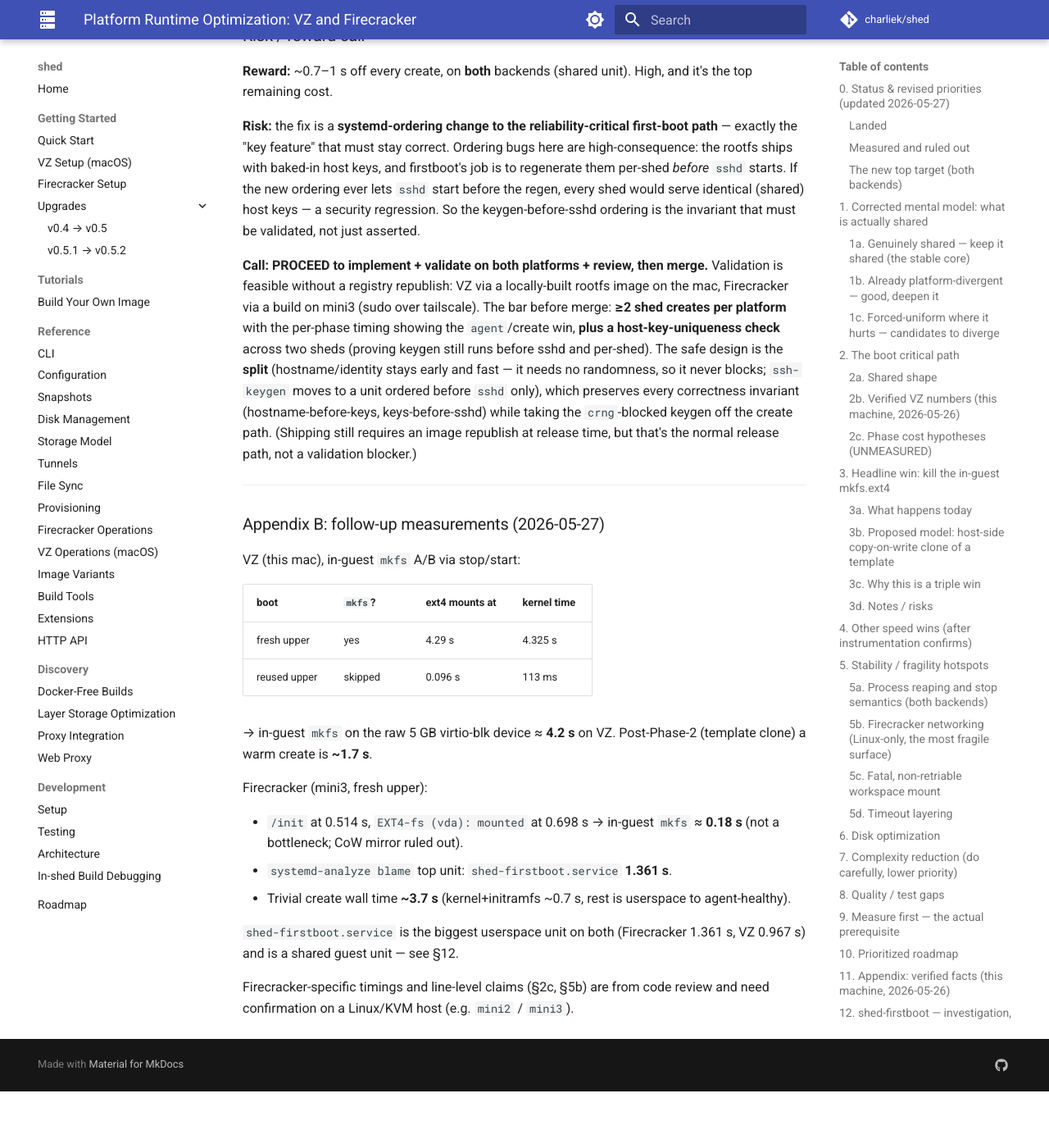
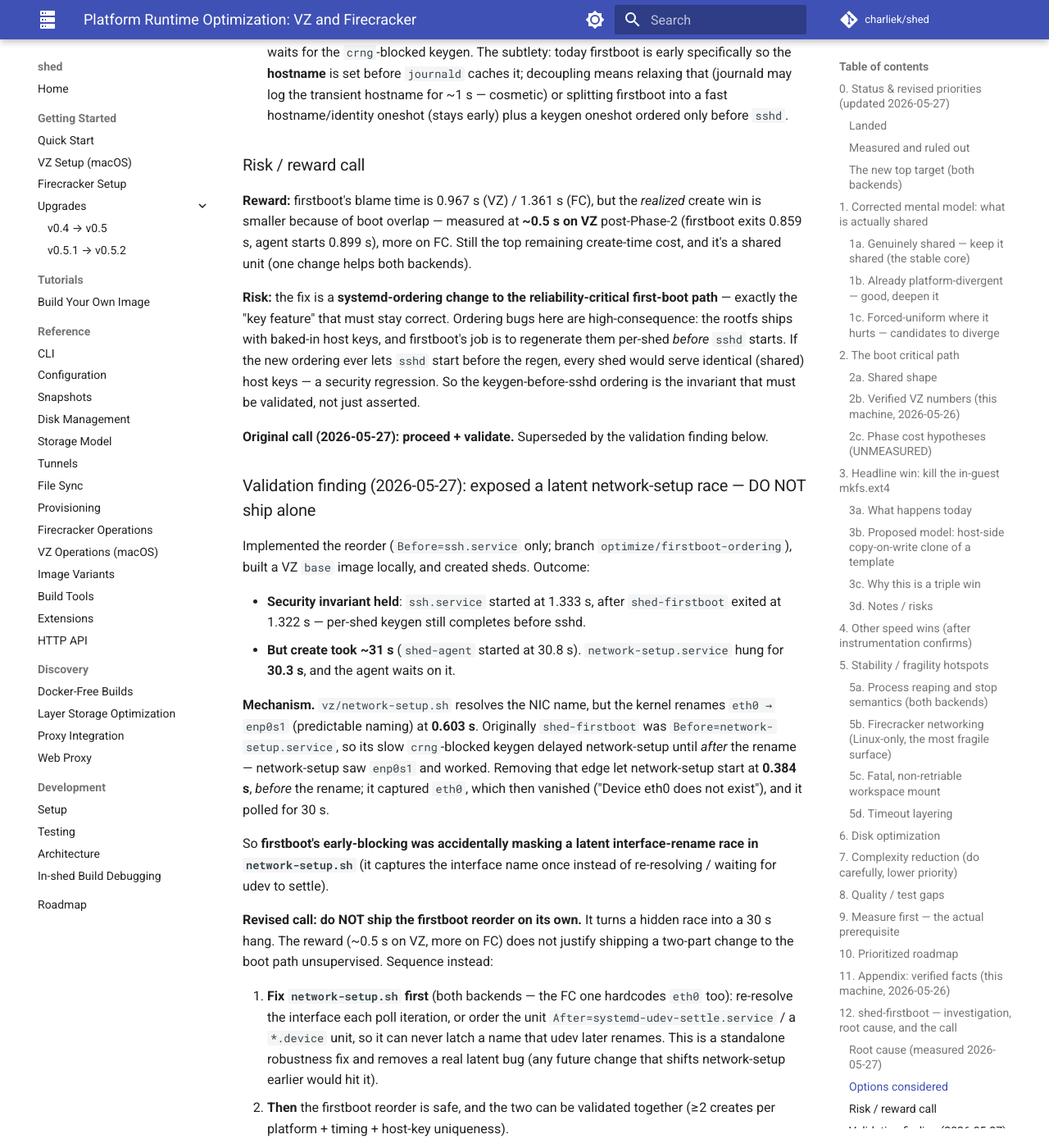
Before and after one commit to charliek/shed, an MkDocs documentation site: the page built from docs/discovery/platform-runtime-optimization.md, in a window 1280 px wide and 1400 px high, scrolled down 12887 px. Shown: the whole window at 82% size. Built offline with MkDocs 1.6.1 and Material for MkDocs 9.7.7, drawn with Linux system fonts in a browser that asks for light colours; comment, search, counter and statistics services are not loaded; before the commit the page ends 14218 px from its top, so only the background shows below that; some of the changed text lies outside the part shown.

Commit message:
docs: firstboot validation finding — reorder exposes a network-setup race (#121)
Validating the firstboot reorder surfaced a blocker: it preserves the
keygen-before-sshd security invariant but exposes a latent
vz/network-setup.sh interface-rename race (eth0->enp0s1) that firstboot's
slow keygen had been masking — net result a 30s network-setup hang.
Revised §12 call: fix network-setup.sh first, then the reorder is safe;
the reorder branch stays unmerged. Self-reviewed via sub-agent (clean).

Co-Authored-By: Claude Opus 4.7 (1M context) <noreply@anthropic.com>

```diff
--- a/docs/discovery/platform-runtime-optimization.md
+++ b/docs/discovery/platform-runtime-optimization.md
@@ -52,8 +52,11 @@ With `mkfs` handled, the dominant remaining create cost is **guest
 userspace boot to agent-healthy**, and the single biggest unit is the
 **shared** `shed-firstboot.service`: **~1.36 s on Firecracker, ~0.97 s on
 VZ**. Because the guest image is identical on both backends, one change
-here speeds up *both*. Investigated in §12 (with an explicit risk/reward
-call, since reliable first boot is a hard requirement).
+here speeds up *both*. Investigated in §12 — validation surfaced a
+**blocker**: the reorder exposes a latent `network-setup.sh`
+interface-rename race that firstboot's slow keygen had been incidentally
+masking (30 s hang). Revised call: **fix `network-setup.sh` first**, then
+the firstboot reorder is safe. The reorder branch is left unmerged.
 
 ---
 
@@ -443,7 +446,8 @@ in-guest `mkfs`) — which is what §3 targets.
 | 2 | Host-side CoW template upper, VZ (§3) | speed + disk + simplicity | medium | ✅ landed (#119) |
 | — | Firecracker CoW-upper mirror | speed (Linux) | medium | ❌ ruled out — FC `mkfs` ~0.18 s (§0) |
 | — | Guest `mkfs`/overlay sub-event (1c) | observability | medium | ❌ shelved — lump too small now (§0) |
-| 3 | **`shed-firstboot` time-to-agent (§12)** | **speed (both)** | **see §12** | 🔎 under investigation |
+| 3a | **`network-setup.sh` interface-rename fix (§12)** | **stability + unblocks 3b** | low–med | 🔎 prereq found during firstboot validation |
+| 3b | `shed-firstboot` time-to-agent reorder (§12) | speed (both) | med | ⛔ blocked on 3a (reorder alone → 30s net hang); branch unmerged |
 | 4 | Reaping / stop correctness (§5a) | stability | medium | open |
 | 5 | Workspace mount retry (§5c) | stability | low | open |
 | 6 | Parallelize create prefix (§4.1) | speed | medium | open |
@@ -529,8 +533,11 @@ and `ssh-keygen`'s `getrandom()` blocks until then.
 
 ### Risk / reward call
 
-**Reward:** ~0.7–1 s off every create, on **both** backends (shared unit).
-High, and it's the top remaining cost.
+**Reward:** firstboot's blame time is 0.967 s (VZ) / 1.361 s (FC), but the
+*realized* create win is smaller because of boot overlap — measured at
+**~0.5 s on VZ** post-Phase-2 (firstboot exits 0.859 s, agent starts
+0.899 s), more on FC. Still the top remaining create-time cost, and it's a
+shared unit (one change helps both backends).
 
 **Risk:** the fix is a **systemd-ordering change to the reliability-critical
 first-boot path** — exactly the "key feature" that must stay correct.
@@ -541,19 +548,48 @@ regen, every shed would serve identical (shared) host keys — a security
 regression. So the keygen-before-sshd ordering is the invariant that must
 be validated, not just asserted.
 
-**Call: PROCEED to implement + validate on both platforms + review, then
-merge.** Validation is feasible without a registry republish: VZ via a
-locally-built rootfs image on the mac, Firecracker via a build on mini3
-(sudo over tailscale). The bar before merge: **≥2 shed creates per
-platform** with the per-phase timing showing the `agent`/create win,
-**plus a host-key-uniqueness check** across two sheds (proving keygen
-still runs before sshd and per-shed). The safe design is the **split**
-(hostname/identity stays early and fast — it needs no randomness, so it
-never blocks; `ssh-keygen` moves to a unit ordered before `sshd` only),
-which preserves every correctness invariant (hostname-before-keys,
-keys-before-sshd) while taking the `crng`-blocked keygen off the create
-path. (Shipping still requires an image republish at release time, but
-that's the normal release path, not a validation blocker.)
+**Original call (2026-05-27): proceed + validate.** Superseded by the
+validation finding below.
+
+### Validation finding (2026-05-27): exposed a latent network-setup race — DO NOT ship alone
+
+Implemented the reorder (`Before=ssh.service` only;
+branch `optimize/firstboot-ordering`), built a VZ `base` image locally,
+and created sheds. Outcome:
+
+- **Security invariant held**: `ssh.service` started at 1.333 s, after
+  `shed-firstboot` exited at 1.322 s — per-shed keygen still completes
+  before sshd.
+- **But create took ~31 s** (`shed-agent` started at 30.8 s).
+  `network-setup.service` hung for **30.3 s**, and the agent waits on it.
+
+**Mechanism.** `vz/network-setup.sh` resolves the NIC name, but the kernel
+renames `eth0 → enp0s1` (predictable naming) at **0.603 s**. Originally
+`shed-firstboot` was `Before=network-setup.service`, so its slow
+`crng`-blocked keygen delayed network-setup until *after* the rename —
+network-setup saw `enp0s1` and worked. Removing that edge let network-setup
+start at **0.384 s**, *before* the rename; it captured `eth0`, which then
+vanished ("Device eth0 does not exist"), and it polled for 30 s.
+
+So **firstboot's early-blocking was accidentally masking a latent
+interface-rename race in `network-setup.sh`** (it captures the interface
+name once instead of re-resolving / waiting for udev to settle).
+
+**Revised call: do NOT ship the firstboot reorder on its own.** It turns a
+hidden race into a 30 s hang. The reward (~0.5 s on VZ, more on FC) does
+not justify shipping a two-part change to the boot path unsupervised.
+Sequence instead:
+
+1. **Fix `network-setup.sh` first** (both backends — the FC one hardcodes
+   `eth0` too): re-resolve the interface each poll iteration, or order the
+   unit `After=systemd-udev-settle.service` / a `*.device` unit, so it can
+   never latch a name that udev later renames. This is a standalone
+   robustness fix and removes a real latent bug (any future change that
+   shifts network-setup earlier would hit it).
+2. **Then** the firstboot reorder is safe, and the two can be validated
+   together (≥2 creates per platform + timing + host-key uniqueness).
+
+The branch `optimize/firstboot-ordering` is left **unmerged** pending (1).
 
 ---
 
```
